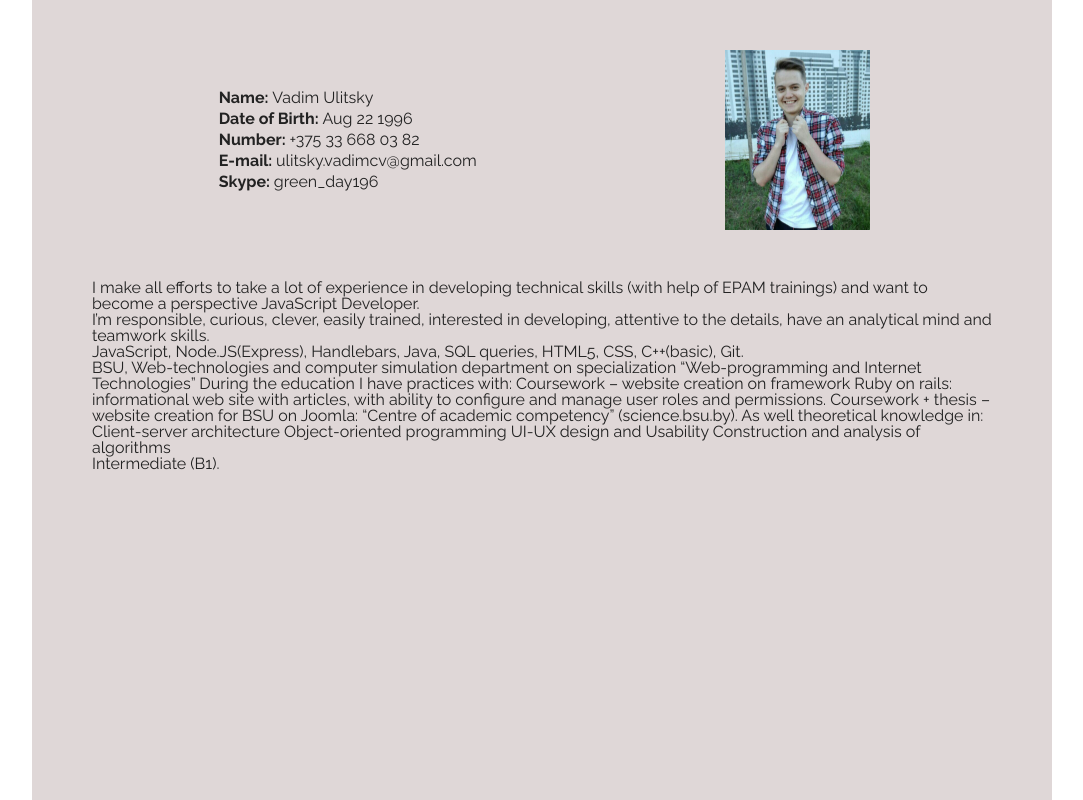
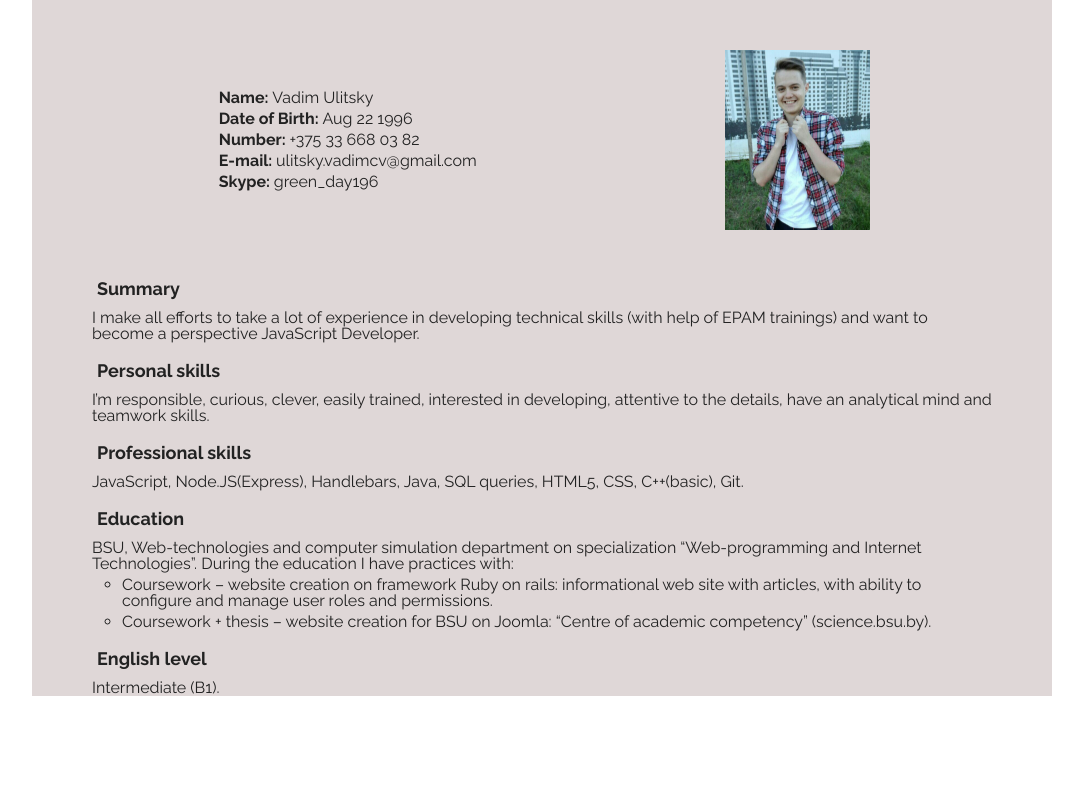
Before and after one commit to PokSleek/rsschool-2019Q1-cv, a plain HTML site: page index.html in a window 1280 px wide. Shown: the whole page, without its empty margins (98-1181 px from the left). Drawn offline with Linux system fonts and the light colour scheme.

Commit message:
style: add style for main section

```diff
--- a/index.html
+++ b/index.html
@@ -6,7 +6,10 @@
     <meta http-equiv="X-UA-Compatible" content="ie=edge" />
     <link rel="stylesheet" href="./reset.css" />
     <link rel="stylesheet" href="./style.css" />
-    <link href="https://fonts.googleapis.com/css?family=Raleway:400,400i,700,700i,900,900i" rel="stylesheet">
+    <link
+      href="https://fonts.googleapis.com/css?family=Raleway:400,400i,700,700i,900,900i&amp;subset=latin-ext"
+      rel="stylesheet"
+    />
     <title>CV</title>
   </head>
   <body>
@@ -29,31 +32,51 @@
       </header>
       <main>
         <div class="summary">
-          I make all efforts to take a lot of experience in developing technical
-          skills (with help of EPAM trainings) and want to become a perspective
-          JavaScript Developer.
+          <h2>Summary</h2>
+          <p>
+            I make all efforts to take a lot of experience in developing
+            technical skills (with help of EPAM trainings) and want to become a
+            perspective JavaScript Developer.
+          </p>
         </div>
         <div class="personal-skills">
+          <h2>Personal skills</h2>
+          <p>
             I’m responsible, curious, clever, easily trained, interested in
             developing, attentive to the details, have an analytical mind and
             teamwork skills.
+          </p>
         </div>
         <div class="professional-skills">
+          <h2>Professional skills</h2>
+          <p>
             JavaScript, Node.JS(Express), Handlebars, Java, SQL queries, HTML5,
             CSS, C++(basic), Git.
+          </p>
         </div>
         <div class="education">
+          <h2>Education</h2>
+          <p>
             BSU, Web-technologies and computer simulation department on
-          specialization “Web-programming and Internet Technologies” During the
-          education I have practices with: Coursework – website creation on
-          framework Ruby on rails: informational web site with articles, with
-          ability to configure and manage user roles and permissions. Coursework
-          + thesis – website creation for BSU on Joomla: “Centre of academic
-          competency” (science.bsu.by). As well theoretical knowledge in:
-          Client-server architecture Object-oriented programming UI-UX design
-          and Usability Construction and analysis of algorithms
+            specialization “Web-programming and Internet Technologies”. During
+            the education I have practices with:
+          </p>
+          <ul>
+            <li>
+              Coursework – website creation on framework Ruby on rails:
+              informational web site with articles, with ability to configure
+              and manage user roles and permissions.
+            </li>
+            <li>
+              Coursework + thesis – website creation for BSU on Joomla: “Centre
+              of academic competency” (science.bsu.by).
+            </li>
+          </ul>
         </div>
-        <div class="english-level">Intermediate (B1).</div>
+        <div class="english-level">
+          <h2>English level</h2>
+          <p>Intermediate (B1).</p>
+        </div>
       </main>
     </div>
   </body>
--- a/style.css
+++ b/style.css
@@ -4,9 +4,14 @@ body {
   font-family: 'Raleway', sans-serif;
 }
 
+h2 {
+  font-weight: 600;
+  font-size: 18px;
+  margin: 20px 5px 12px;
+}
 .container__cv {
   width: 900px;
-  height: 100vh;
+
   background-color: rgb(223, 215, 215);
   padding: 0 60px;
 }
@@ -21,10 +26,10 @@ header {
   justify-content: space-around;
   align-items: center;
 }
- .general-info__contacts {
 
+main p {
 
- }
+}
 
  .contact__item {
    margin: 5px;
@@ -47,3 +52,12 @@ header {
   background: url(./assets/images/photo.png) no-repeat;
   background-size: 100%;
 }
+
+.education ul {
+  list-style-type: circle;
+  margin-left: 30px;
+}
+
+.education ul li {
+  margin: 5px 0;
+}
```
Lines whose indentation alone changed are shown as unchanged.
